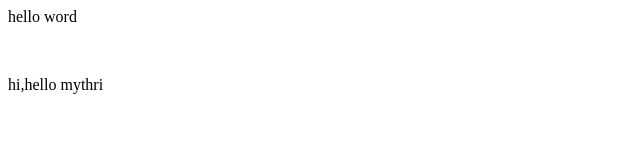
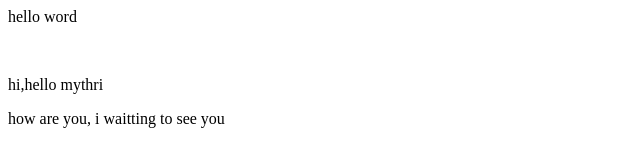
Before and after one commit to nanduk1227-hash/Nanditha-ctrl, a plain HTML site: page index.html in a window 1280 px wide. Shown: the whole page, without its empty margins (0-640 px from the left). Drawn offline with Linux system fonts and the light colour scheme.

Commit message:
add one extra feeling index.html

```diff
--- a/index.html
+++ b/index.html
@@ -1,3 +1,4 @@
 <p>hello word</p>
 <br>
 <p>hi,hello mythri</p>
+<p>how are you, i waitting to see you</p>
```
